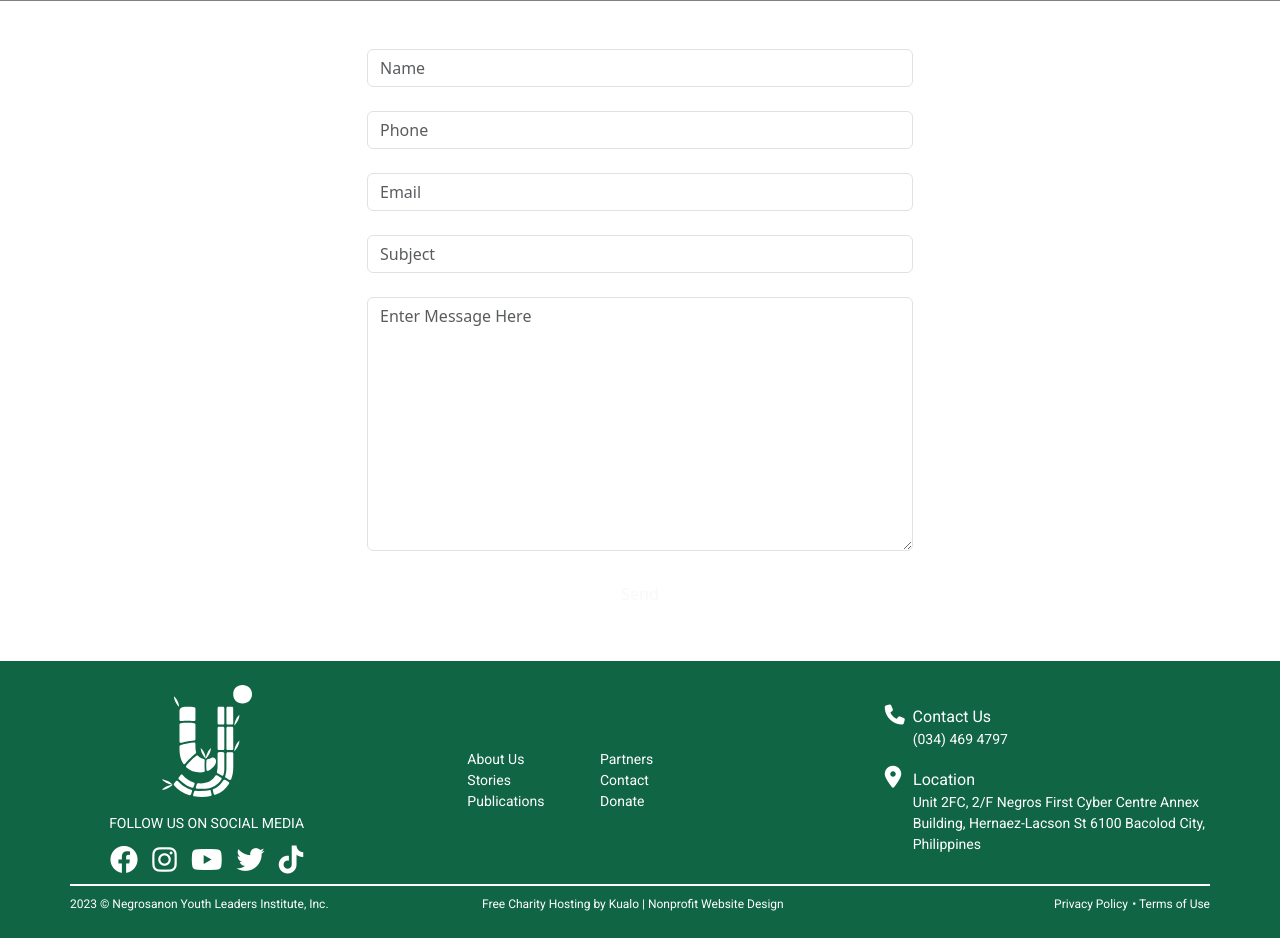
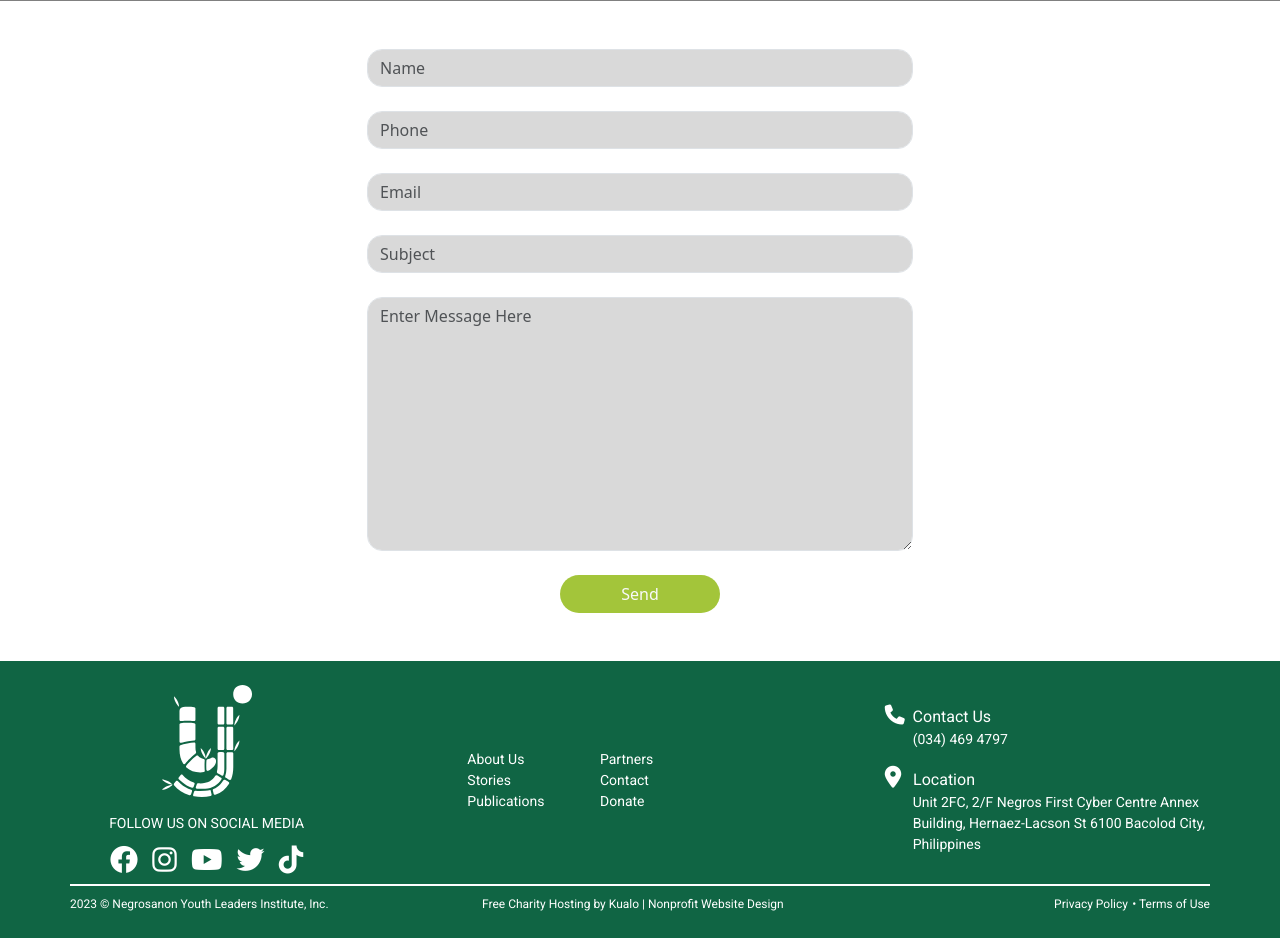
Before and after one commit to ejbornales-nyli/nylii, a PHP site: page /contact-us.html in a window 1280 px wide. Shown: the part 408-1346 px from the top of the page. Run offline with PHP 8.4, Linux system fonts and the light colour scheme.

Commit message:
contact-us form css

```diff
--- a/assets/css/style.css
+++ b/assets/css/style.css
@@ -162,6 +162,22 @@ span.subtitle {
 	text-transform: uppercase;
 	padding-bottom: 0.75rem;
 	font-family: 'Roboto';
+}
+
+/* Contact Page */
+.contact-form {
+    background-size: contain;
+    background-repeat: no-repeat;
+    background-position: right bottom;
+}
+
+.bg-lightgray {
+    background-color: #D9D9D9;
+    border-radius: 15px;
+}
+
+.btn-light-green {
+    background-color: #A3C53A;
 }
 
 /* classes */
```
